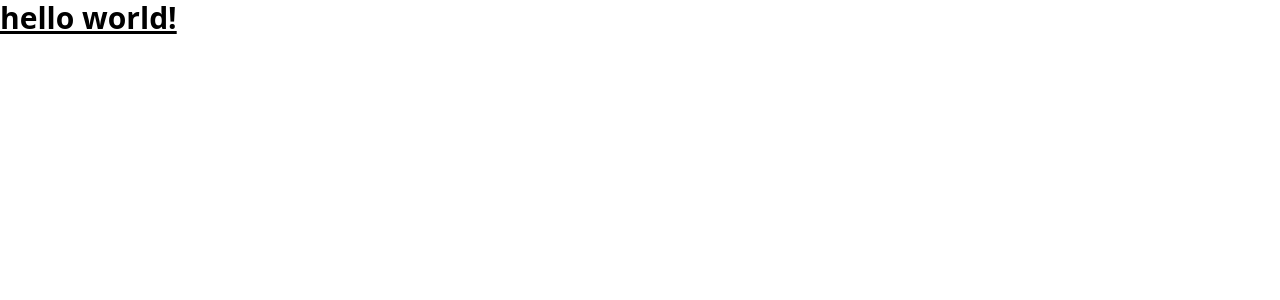
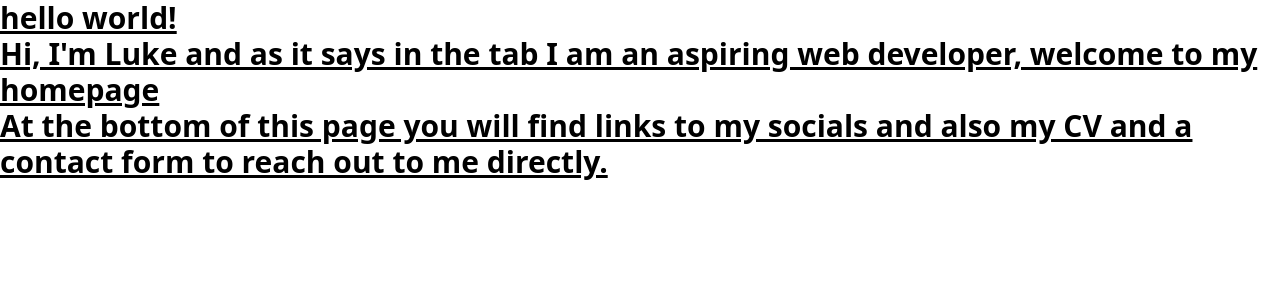
Before and after one commit to TrellixVulnTeam/portfolio_FQKG, a Next.js app in the folder portfolio/: page / in a window 1280 px wide. Shown: the top 300 px of the page. Built offline with nearby package versions, Linux system fonts and the light colour scheme.

Commit message:
added about me to main index.js

```diff
--- a/portfolio/pages/index.js
+++ b/portfolio/pages/index.js
@@ -1,11 +1,13 @@
 import Head from "next/head";
 import Image from "next/image";
 import styles from "../styles/Home.module.css";
+import AboutMe from "../components/About Me";
 
 export default function Home() {
   return (
     <div className="text-3xl font-bold underline">
       <p>hello world!</p>
+      <AboutMe />
     </div>
   );
 }
```
